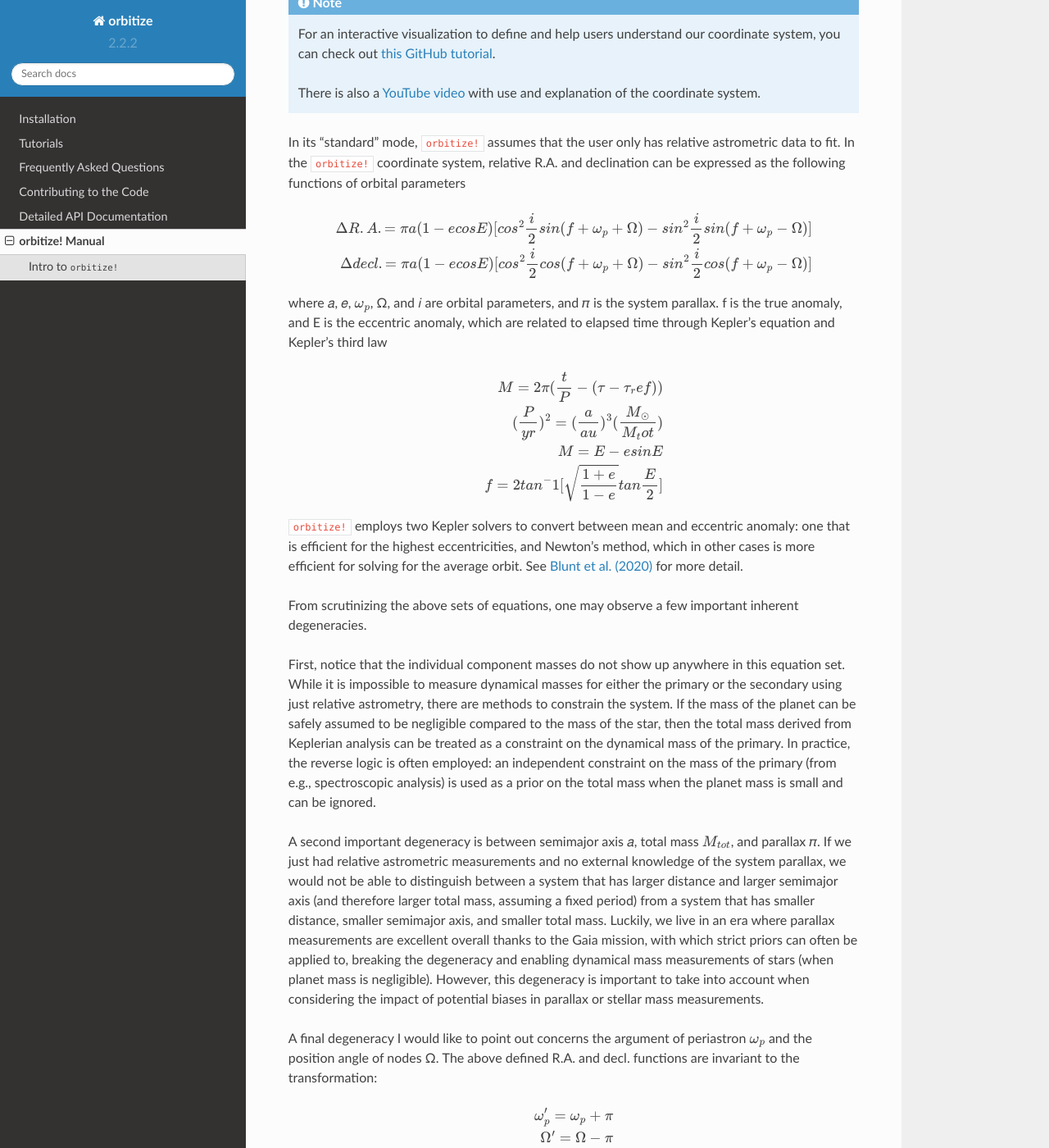
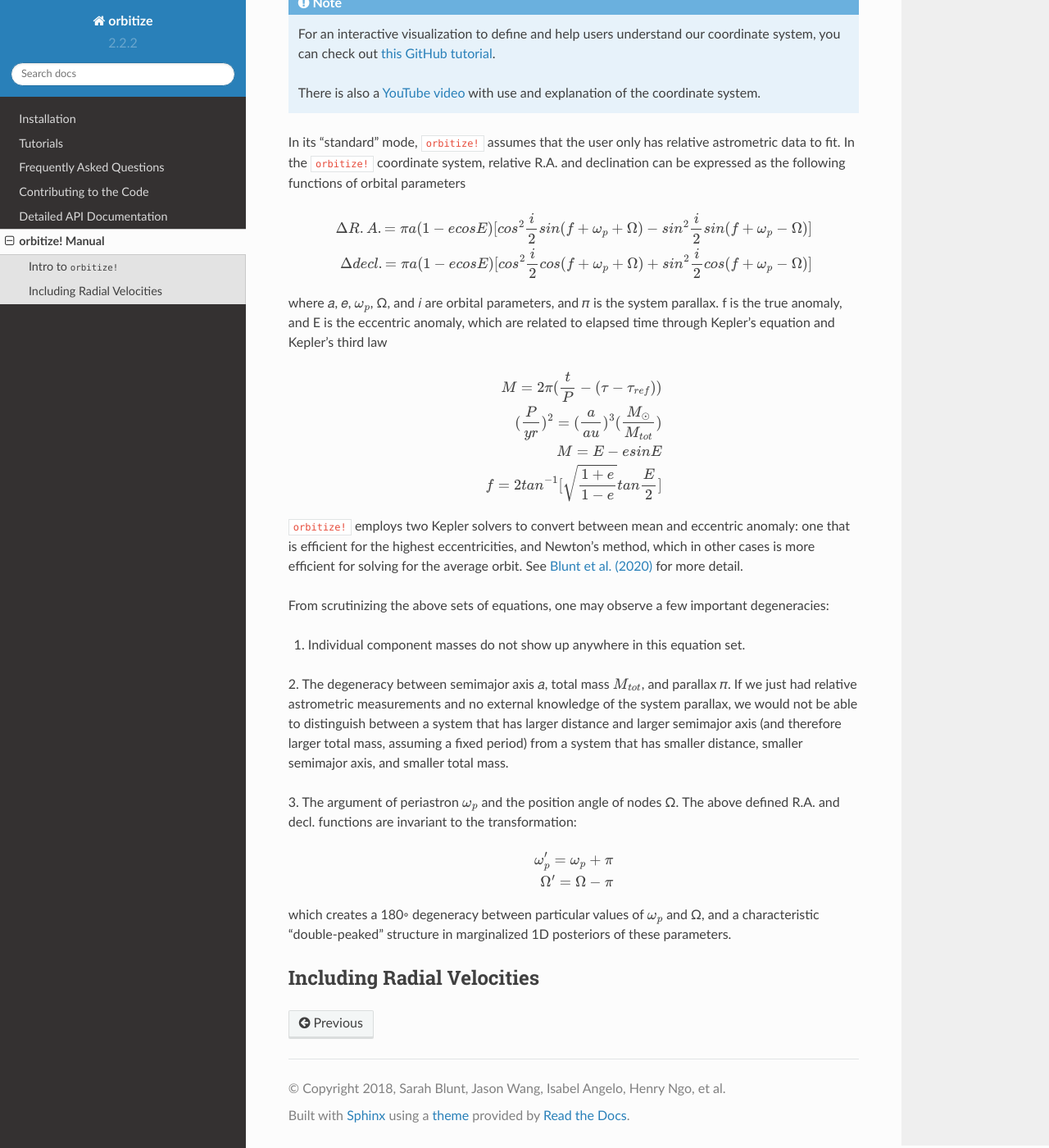
Before and after one commit to sblunt/orbitize, a Sphinx documentation site: the page built from docs/manual.rst, in a window 1280 px wide and 1400 px high, scrolled down 372 px. Shown: the whole window at 82% size. Built offline with Sphinx 7.4.7 and the Read the Docs theme 2.0.0, drawn with Linux system fonts in a browser that asks for light colours; pages that are not in the unit, such as notebooks, are missing from menus; some of the changed text lies outside the part shown.

Commit message:
cut down for clarity

```diff
--- a/docs/manual.rst
+++ b/docs/manual.rst
@@ -26,20 +26,23 @@ of orbital parameters
 .. math::
     \Delta R.A. = \pi a(1-ecosE)[cos^2{i\over 2}sin(f+\omega_p+\Omega)-sin^2{i\over 2}sin(f+\omega_p-\Omega)]
 
-    \Delta decl. = \pi a(1-ecosE)[cos^2{i\over 2}cos(f+\omega_p+\Omega)-sin^2{i\over 2}cos(f+\omega_p-\Omega)]
+    \Delta decl. = \pi a(1-ecosE)[cos^2{i\over 2}cos(f+\omega_p+\Omega)+sin^2{i\over 2}cos(f+\omega_p-\Omega)]
 
 where 𝑎, 𝑒, :math:`\omega_p`, Ω, and 𝑖 are orbital parameters, and 𝜋 is the system parallax. f is
 the true anomaly, and E is the eccentric anomaly, which are related to elapsed time
 through Kepler’s equation and Kepler’s third law
 
 .. math::
-    M = 2\pi ({t\over P}-(\tau -\tau_ref))
+    M = 2\pi ({t\over P}-(\tau -\tau_{ref}))
 
-    ({P\over yr})^2 =({a\over au})^3({M_\odot \over M_tot})
+
+    ({P\over yr})^2 =({a\over au})^3({M_\odot \over M_{tot}})
+
 
     M =E-esinE
 
-    f = 2tan^-1[\sqrt{{1+e\over 1-e}}tan{E\over 2}]
+
+    f = 2tan^{-1}[\sqrt{{1+e\over 1-e}}tan{E\over 2}]
 
 ``orbitize!`` employs two Kepler solvers to convert between mean
 and eccentric anomaly: one that is efficient for the highest eccentricities, and Newton’s method, which in other cases is more efficient for solving for the average
@@ -47,31 +50,19 @@ orbit. See `Blunt et al. (2020) <https://iopscience.iop.org/article/10.3847/1538
 
 
 From scrutinizing the above sets of equations, one may observe
-a few important inherent degeneracies.
+a few important degeneracies:
 
-First, notice that the individual component masses do not show up anywhere in this equation set.
-While it is impossible to measure dynamical masses for either the primary or the secondary using just
-relative astrometry, there are methods to constrain the system.
-If the mass of the planet can be safely assumed to be negligible compared to the mass of the star,
-then the total mass derived from Keplerian analysis can be treated as a constraint on the dynamical mass
-of the primary.
-In practice, the reverse logic is often employed: an independent constraint
-on the mass of the primary (from e.g., spectroscopic analysis) is used as a prior on
-the total mass when the planet mass is small and can be ignored.
+1. Individual component masses do not show up anywhere in this equation set.
 
-A second important degeneracy is between semimajor axis 𝑎, total mass :math:`𝑀_{tot}`, and
+2. The degeneracy between semimajor axis 𝑎, total mass :math:`𝑀_{tot}`, and
 parallax 𝜋. If we just had relative astrometric measurements and no external knowledge of the system parallax,
 we would not be able to distinguish between a system
 that has larger distance and larger semimajor axis (and therefore larger total mass,
 assuming a fixed period) from a system that has smaller distance, smaller semimajor
-axis, and smaller total mass. Luckily, we live in an era where parallax measurements
-are excellent overall thanks to the Gaia mission, with which strict priors can often be applied to,
-breaking the degeneracy and enabling dynamical mass measurements of stars (when planet mass is negligible).
-However, this degeneracy is important to take into account when considering the impact of potential
-biases in parallax or stellar mass measurements.
+axis, and smaller total mass.
 
-A final degeneracy I would like to point out concerns the argument of periastron :math:`\omega_p`
-and the position angle of nodes Ω. The above defined R.A. and decl. functions are invariant to the transformation:
+3. The argument of periastron :math:`\omega_p` and the position angle of nodes Ω.
+The above defined R.A. and decl. functions are invariant to the transformation:
 
 .. math::
     \omega_p' = \omega_p + \pi
@@ -80,11 +71,10 @@ and the position angle of nodes Ω. The above defined R.A. and decl. functions a
 
 which creates a 180◦ degeneracy between particular values of :math:`\omega_p` and Ω, and
 a characteristic “double-peaked” structure in marginalized 1D posteriors of these
-parameters (see Figure 4.2 for an example).
-Physically, this degeneracy comes about
-because relative astrometry alone only constrains motion in the plane of the sky; an
-orbit tilted toward the observer, with the planet moving away from the observer has
-the same projection on the plane of the sky as an orbit tilted away from the observer,
-with the planet moving toward the observer. In practice, this degeneracy is handy,
-because if the :math:`\omega_p`/Ω posteriors do not appear identical before and after 180◦,
-it is generally an indication that the MCMC chains are unconverged.
+parameters.
+
+
+
+
+Including Radial Velocities
++++++++++++++++++
```
